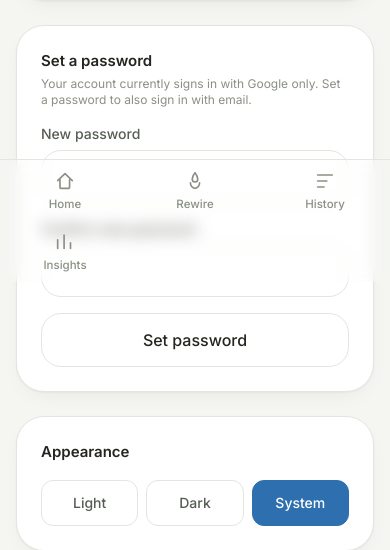
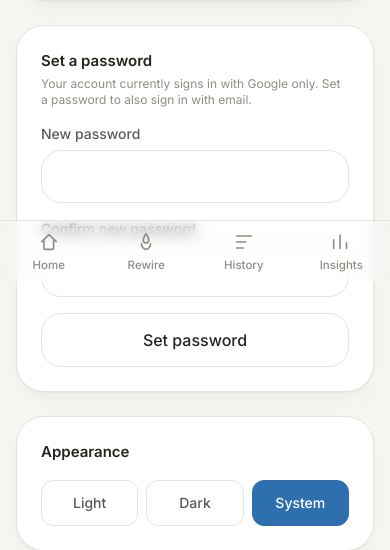
Before and after one commit to vighneshh/moodfarer, a Flask app: page /account in a window 390 px wide. Shown: the part 562-1112 px from the top of the page. Run offline with Flask 3, Linux system fonts and the light colour scheme; the visitor is signed in with stand-in values (Sample User, id 1); some libraries are stand-ins or nearby versions.

Commit message:
change mobile layout

```diff
--- a/templates/base.html
+++ b/templates/base.html
@@ -135,7 +135,7 @@
 
   <!-- Mobile bottom nav -->
   <nav class="md:hidden fixed bottom-0 inset-x-0 z-30 bg-card/95 backdrop-blur border-t border-line pb-[env(safe-area-inset-bottom)]">
-    <div class="max-w-3xl mx-auto grid grid-cols-3">
+    <div class="max-w-3xl mx-auto grid grid-cols-4">
       <a href="{{ url_for('home') }}" class="tab-link {{ 'is-active' if request.endpoint == 'home' }}">
         <svg class="w-[22px] h-[22px] shrink-0" viewBox="0 0 24 24" fill="none"><path d="M4 11.5 12 4l8 7.5" stroke="currentColor" stroke-width="1.8" stroke-linecap="round" stroke-linejoin="round"/><path d="M6.5 10.5V19a1 1 0 0 0 1 1H16a1 1 0 0 0 1-1v-8.5" stroke="currentColor" stroke-width="1.8" stroke-linecap="round" stroke-linejoin="round"/></svg>
         <span>Home</span>
```
